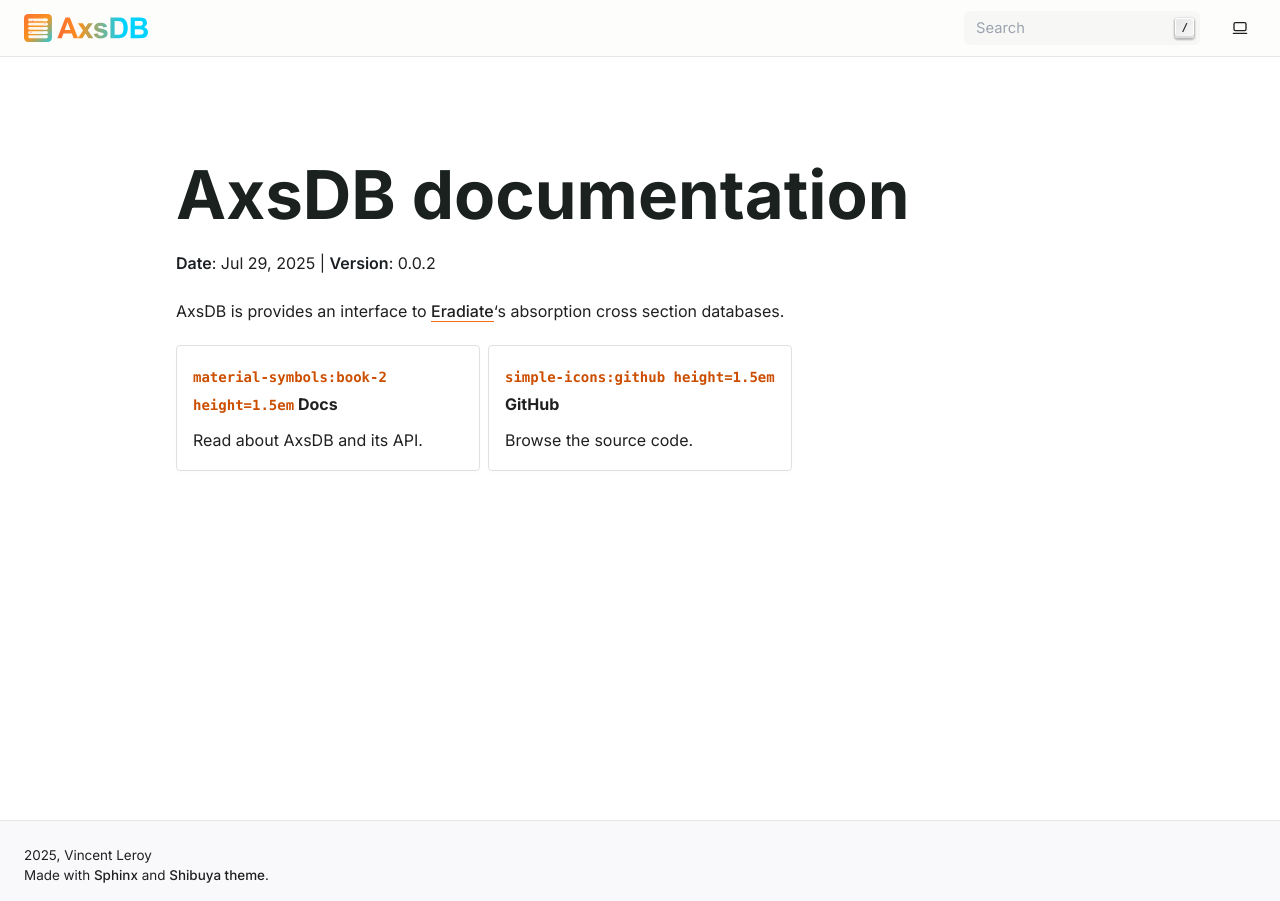
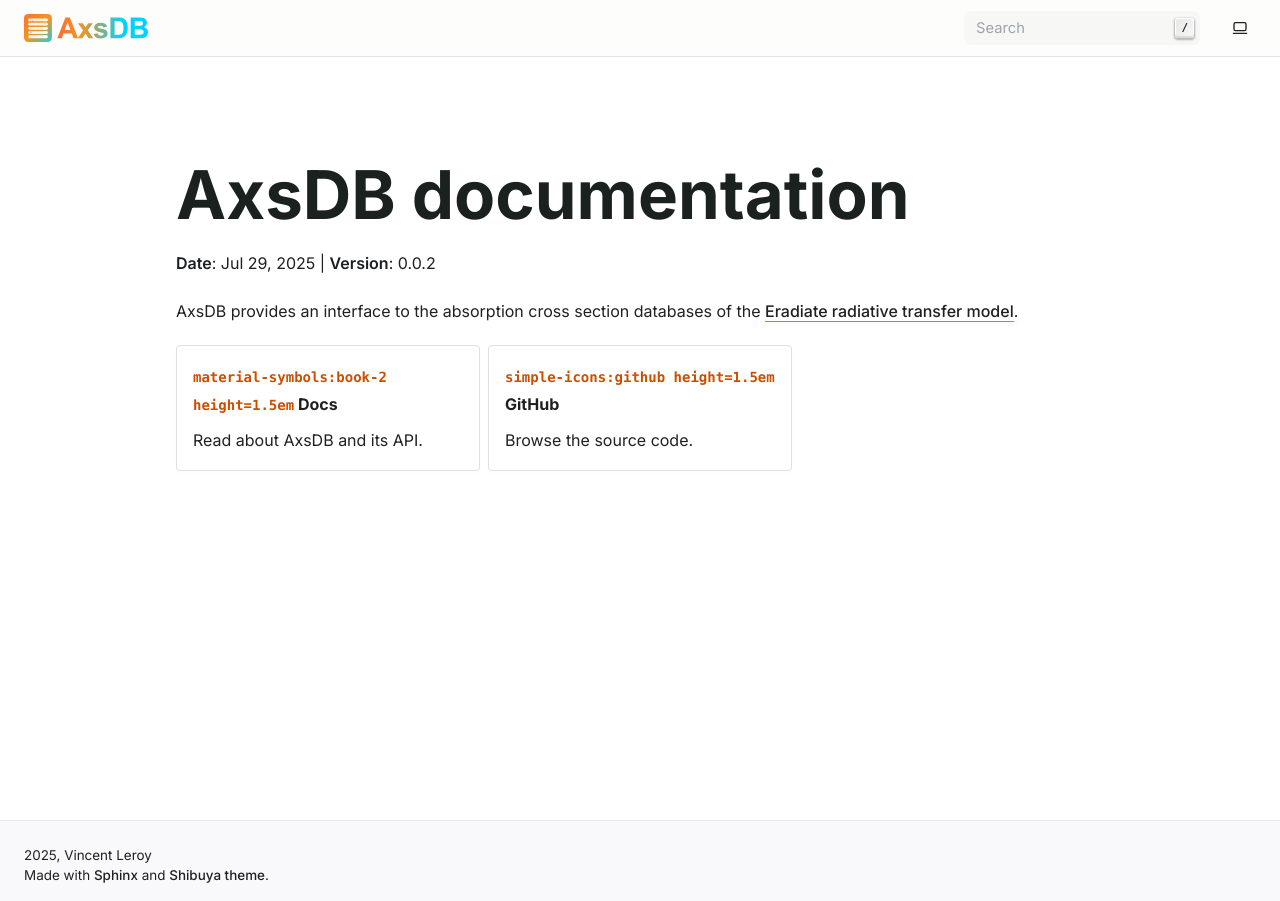
Before and after one commit to eradiate/axsdb, a Sphinx documentation site: the page built from docs/index.rst, in a window 1280 px wide. Built offline with Sphinx 7.4.7, drawn with Linux system fonts in a browser that asks for light colours; cross-references to code outside the pages are shown as plain code.

Commit message:
Minor README and docs index update

```diff
--- a/docs/index.rst
+++ b/docs/index.rst
@@ -6,8 +6,8 @@ AxsDB documentation
 
 **Date**: |today| | **Version**: |version|
 
-AxsDB is provides an interface to `Eradiate <https://eradiate.eu>`_\ 's
-absorption cross section databases.
+AxsDB provides an interface to the absorption cross section databases
+of the `Eradiate radiative transfer model <https://eradiate.eu>`_\ .
 
 .. grid:: 1 1 2 3
     :gutter: 2
```
Also changed, not shown: README.md (+3 -3 lines).
